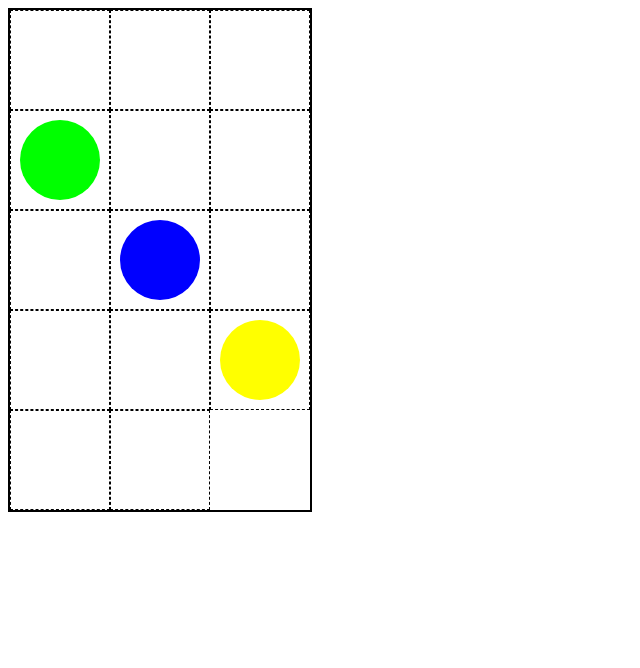
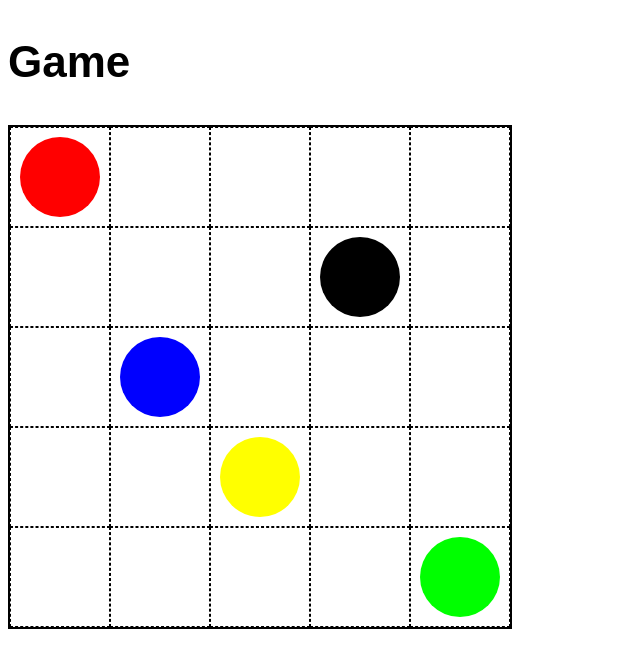
Before and after one commit to SashaKozoriz/my-project, a plain HTML site: page MA/index.html in a window 1280 px wide. Shown: the whole page, without its empty margins (0-640 px from the left). Drawn offline with Linux system fonts and the light colour scheme.

Commit message:
scss update

```diff
--- a/MA/index.html
+++ b/MA/index.html
@@ -8,8 +8,20 @@
     <title>Document</title>
   </head>
   <body>
+    <h1 class="title">Game</h1>
     <div class="game">
       <div class="game__field">
+        <div class="game__cell"></div>
+        <div class="game__cell"></div>
+        <div class="game__cell"></div>
+        <div class="game__cell"></div>
+        <div class="game__cell"></div>
+        <div class="game__cell"></div>
+        <div class="game__cell"></div>
+        <div class="game__cell"></div>
+        <div class="game__cell"></div>
+        <div class="game__cell"></div>
+        <div class="game__cell"></div>
         <div class="game__cell"></div>
         <div class="game__cell"></div>
         <div class="game__cell"></div>
@@ -34,16 +46,28 @@
     "></div>
       <div class="
         game__player
+        game__player--color--black
+        game__player--col--4
+        game__player--row--2
+    "></div>
+      <div class="
+        game__player
         game__player--color--green
-        game__player--col--1
-        game__player--row--2
-        "></div>
+        game__player--col--5
+        game__player--row--5
+    "></div>
       <div class="
         game__player
         game__player--color--blue
         game__player--col--2
         game__player--row--3
-      "></div>
+    "></div>
+      <div class="
+        game__player
+        game__player--color--red
+        game__player--col--1
+        game__player--row--1
+    "></div>
 
     </div>
   </body>
--- a/MA/style.scss
+++ b/MA/styles/blocks/game.scss
@@ -1,8 +1,7 @@
-$cell-size: 100px;
-$player-size: 0.8 * $cell-size;
-$base-shift: ($cell-size - $player-size) / 2;
-$col-count: 3;
-$row-count: 5;
+@use '../utils/mixins';
+@use '../utils/function';
+@use '../utils/extends';
+@use '../utils/variables' as *;
 
 .game {
   position: relative;
@@ -10,39 +9,38 @@ $row-count: 5;
   border: 2px solid black;
 
   &__field {
+    @extend %large-text;
     display: flex;
     flex-wrap: wrap;
   }
 
   &__cell {
+    @include mixins.squre($cell-size);
     box-sizing: border-box;
-    height: #{$cell-size};
-    width: #{$cell-size};
     border: 1px dashed black;
   }
 
   &__player {
     position: absolute;
-    width: #{$player-size};
-    height: #{$player-size};
-    border-radius: 50%;
+    @include mixins.circle($player-size);
     background-color: black;
     top: #{$base-shift};
     left: #{$base-shift};
 
     @for $index from 1 through $row-count {
       &--row--#{$index} {
-        top: $base-shift + ($index - 1) * $cell-size;
+        top: function.getShift($base-shift, $cell-size, $index);
       }
     }
 
     @for $index from 1 through $col-count {
       &--col--#{$index} {
-        left: $base-shift + ($index - 1) * $cell-size;
+        left: function.getShift($base-shift, $cell-size, $index);
       }
     }
 
     $colors:
+    'black' #000,
     'red' #f00,
     'yellow' #ff0,
     'green' #0f0,
--- /dev/null
+++ b/MA/styles/blocks/title.scss
@@ -0,0 +1,6 @@
+@use '../utils/extends';
+
+.title {
+  @extend %large-text;
+  padding: 0;
+}
--- /dev/null
+++ b/MA/styles/main.scss
@@ -0,0 +1,2 @@
+@use './blocks/title.scss';
+@use './blocks/game.scss';
--- /dev/null
+++ b/MA/styles/utils/_extends.scss
@@ -0,0 +1,5 @@
+%large-text {
+  font-family: Arial, "Helvetica Neue", Helvetica, sans-serif;
+  font-size: 44px;
+  line-height: 1.5;
+}
--- /dev/null
+++ b/MA/styles/utils/_function.scss
@@ -0,0 +1,3 @@
+@function getShift($base, $size, $index) {
+@return $base + ($index - 1) * $size;
+}
--- /dev/null
+++ b/MA/styles/utils/_mixins.scss
@@ -0,0 +1,9 @@
+@mixin squre($size) {
+  width: $size;
+  height: $size;
+}
+
+@mixin circle($size) {
+  @include squre($size);
+  border-radius: 50%;
+}
--- /dev/null
+++ b/MA/styles/utils/_variables.scss
@@ -0,0 +1,5 @@
+$cell-size: 100px;
+$player-size: 0.8 * $cell-size;
+$base-shift: calc(($cell-size - $player-size) / 2);
+$col-count: 5;
+$row-count: 8;
```
Also changed, not shown: style.css, 1 other file.
